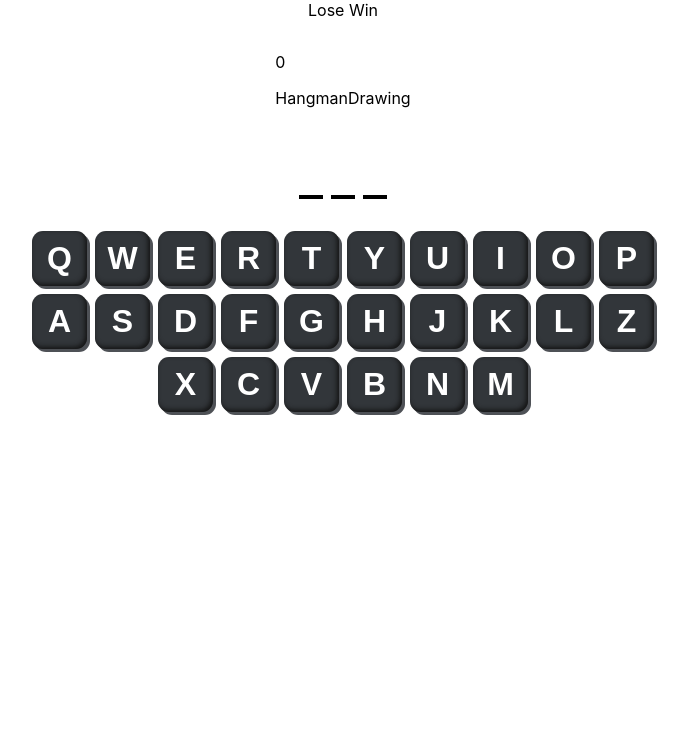
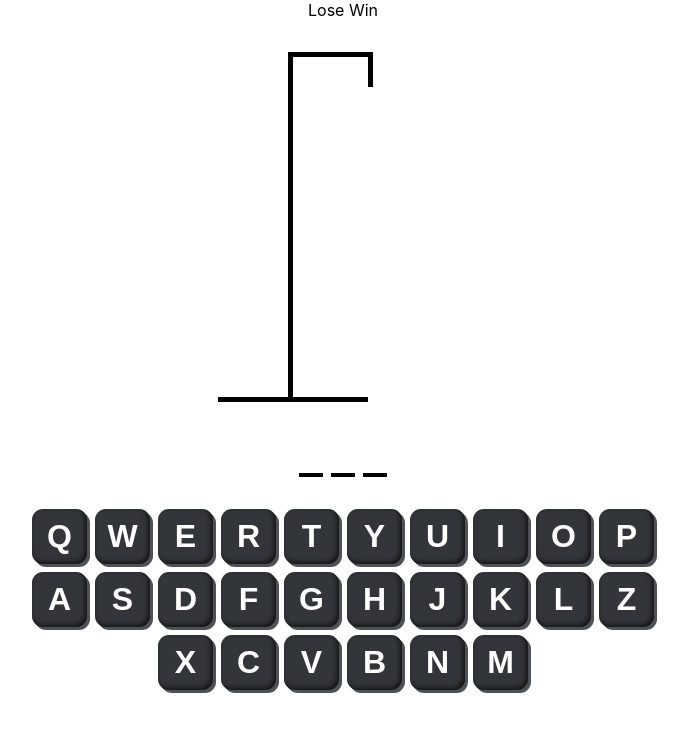
Before and after one commit to Criiis/hangman-cris, a React (Create React App) app: page / in a window 1280 px wide. Shown: the top 732 px of the page, without its empty margins (297-985 px from the left). Built offline with nearby package versions, Linux system fonts and the light colour scheme.

Commit message:
create gallows style

```diff
--- /dev/null
+++ b/src/components/HangmanDrawing.module.css
@@ -0,0 +1,41 @@
+.gallowsContainer {
+  position: relative;
+  height: 350px;
+  width: 250px;
+}
+
+.gallowsBase {
+  position: absolute;
+  bottom: 0px;
+  left: 0px;
+  width: 60%;
+  height: 5px;
+  background: black;
+}
+
+.gallowsPole {
+  position: absolute;
+  bottom: 0px;
+  left: calc(30% - 5px);
+  width: 5px;
+  height: 100%;
+  background: black;
+}
+
+.gallowsHanger {
+  position: absolute;
+  top: 0px;
+  left: 30%;
+  width: 30%;
+  height: 5px;
+  background: black;
+}
+
+.gallowsHangerEnd {
+  position: absolute;
+  top: 0px;
+  left: 60%;
+  width: 5px;
+  height: 35px;
+  background: black;
+}
--- a/src/components/HangmanDrawing.tsx
+++ b/src/components/HangmanDrawing.tsx
@@ -1,15 +1,37 @@
+import styles from './HangmanDrawing.module.css'
 interface HangmanDrawingProps {
   incorrectGuesses: string[]
+}
+
+const Gallows = () => {
+  return (
+    <>
+      <span className={styles.gallowsHangerEnd}></span>
+      <span className={styles.gallowsHanger}></span>
+      <span className={styles.gallowsPole}></span>
+      <span className={styles.gallowsBase}></span>
+    </>
+  )
+}
+const body = () => {
+  return <h1>body</h1>
+}
+
+const header = () => {
+  return <h1>head</h1>
 }
 
 export default function HangmanDrawing({
   incorrectGuesses,
 }: HangmanDrawingProps) {
+  const hangman = [body, header]
   console.log('incorrectGuesses', incorrectGuesses)
+  console.log(hangman[1]())
   return (
-    <div>
-      {incorrectGuesses.length}
-      <p>HangmanDrawing</p>
+    <div className={styles.gallowsContainer}>
+      {/* {incorrectGuesses.length} */}
+
+      <Gallows />
     </div>
   )
 }
```
